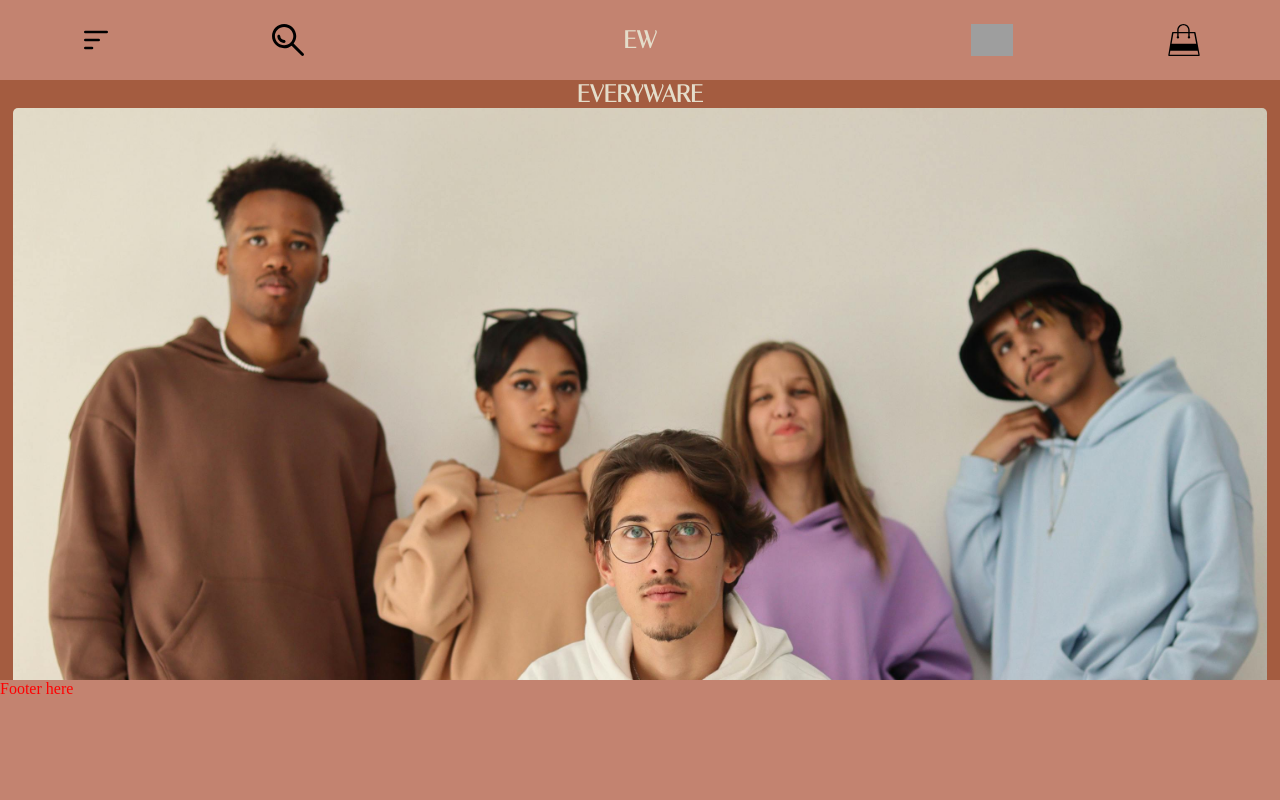
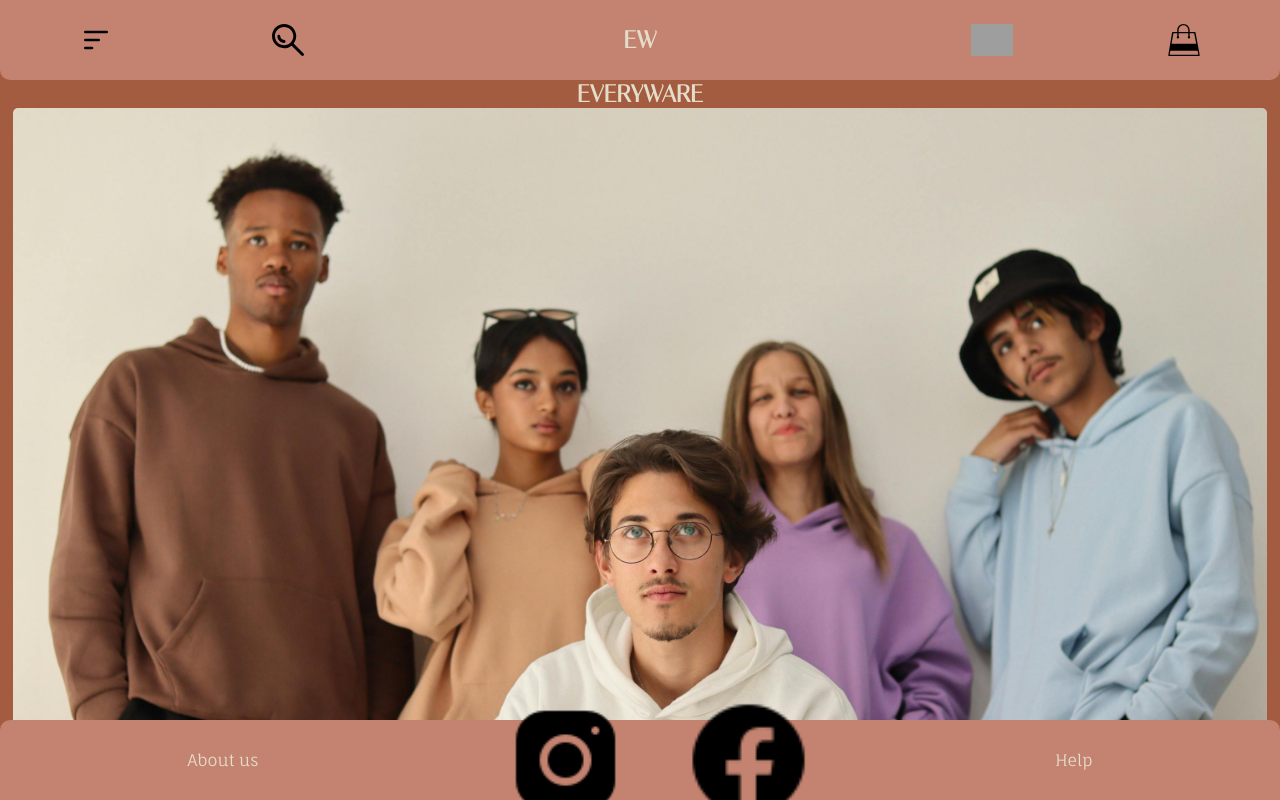
Before and after one commit to Martinelli-89/eCommerceFrontEnd, a React (Create React App) app in the folder front_end/: page / in a window 1280 px wide. Shown: the top 800 px of the page. Built offline with nearby package versions, Linux system fonts and the light colour scheme; grey boxes are pictures that could not be loaded.

Commit message:
Added footer

```diff
--- a/front_end/src/App.js
+++ b/front_end/src/App.js
@@ -2,6 +2,7 @@ import './App.scss';
 import { Route, Routes } from "react-router-dom";
 import LandingMain from './Pages/LandingMain/LandingMain';
 import Nav from "../src/Components/Nav/Nav";
+import Footer from "../src/Components/Footer/Footer";
 
 const App = () => {
   return (
@@ -15,7 +16,7 @@ const App = () => {
               <LandingMain />
             </section>
             <section className='footer'>
-              Footer here
+              <Footer />
             </section>
           </div>
         }>
@@ -29,7 +30,7 @@ const App = () => {
               <h1>FOR HER</h1>
             </section>
             <section className='footer'>
-              Footer here
+              <Footer />
             </section>
           </div>
         }>
@@ -43,7 +44,7 @@ const App = () => {
               <h1>FOR HIM</h1>
             </section>
             <section className='footer'>
-              Footer here
+              <Footer />
             </section>
           </div>
         }>
--- a/front_end/src/App.scss
+++ b/front_end/src/App.scss
@@ -22,7 +22,7 @@
   width: 100vw;
   height: 100vh;
   display: grid;
-  grid-template-rows: 10% 75% 15%;
+  grid-template-rows: 10% 80% 10%;
   background-color: #A45C40;
   color: #E4DDCA;
 
@@ -42,8 +42,10 @@
   }
 
   .footer {
-      color:red;
-      background-color: #c38370;
-  }
+    background-color: #c38370;
+    border-top-left-radius: 10px;
+    border-top-right-radius: 10px;
+}
+
 
 }
--- /dev/null
+++ b/front_end/src/Components/Footer/Footer.js
@@ -0,0 +1,19 @@
+import './Footer.scss';
+import instagram from "../../../src/Assets/Images/instagram.png";
+import facebook from "../../../src/Assets/Images/facebook.png";
+
+const Footer= () => {
+
+    return (
+        <div className='footerMenu'>
+            <p className='text'>About us</p>
+            <div className='footerMenu__socials'>
+                <img className='footerMenu__instagram' src={instagram} alt="instagram" />
+                <img className='footerMenu__facebook' src={facebook} alt="facebook" />
+            </div>
+            <p className='text'>Help</p>
+        </div>
+    );
+}
+
+export default Footer;
--- /dev/null
+++ b/front_end/src/Components/Footer/Footer.scss
@@ -0,0 +1,22 @@
+.footerMenu {
+
+    width: 100%;
+    height: 100%;
+    display: flex;
+    flex-direction: row;
+    justify-content: space-evenly;
+    align-items: center;
+
+    &__socials {
+
+        width: 33%;
+        display: flex;
+        justify-content: space-evenly;
+
+        img {
+            height: auto;
+            width: 30%;
+        }
+    }
+
+}
--- a/front_end/src/Components/Nav/Nav.scss
+++ b/front_end/src/Components/Nav/Nav.scss
@@ -5,6 +5,8 @@
     grid-template-rows: 100%;
     justify-items: center;
     align-items: center;
+    border-bottom-left-radius: 10px;
+    border-bottom-right-radius: 10px;
 
     img {
       height: 40%;
```
Also changed, not shown: front_end/public/index.html (+0 -23 lines), front_end/src/Assets/Images/facebook.png (added), front_end/src/Assets/Images/instagram.png (added).
